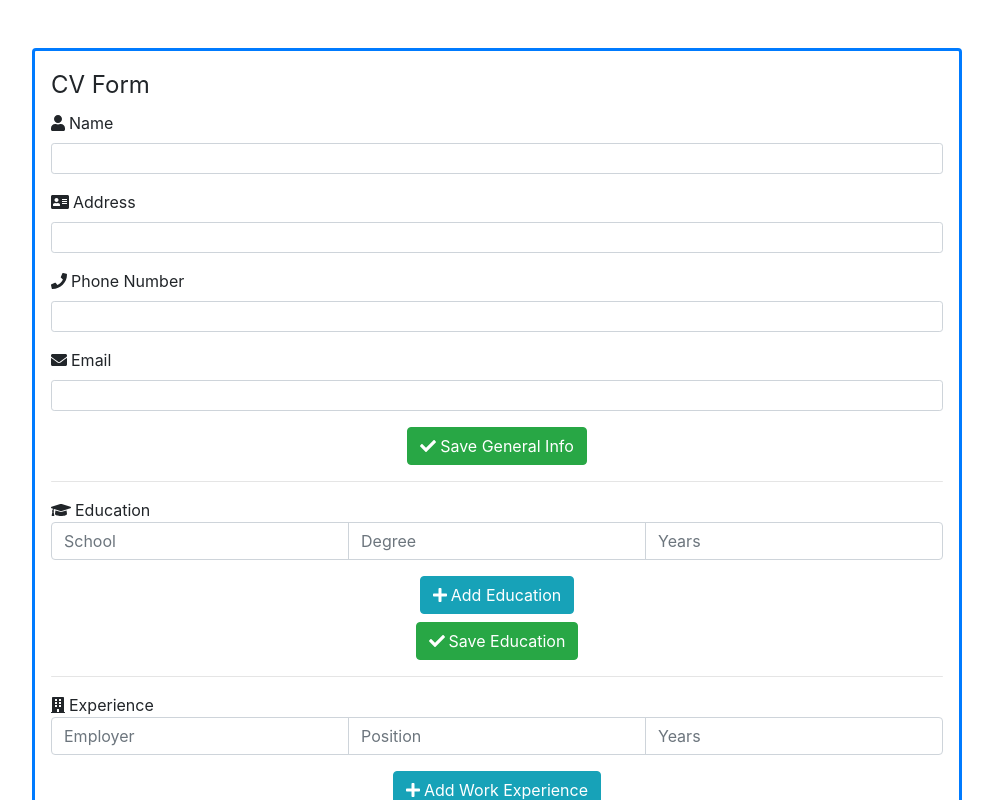
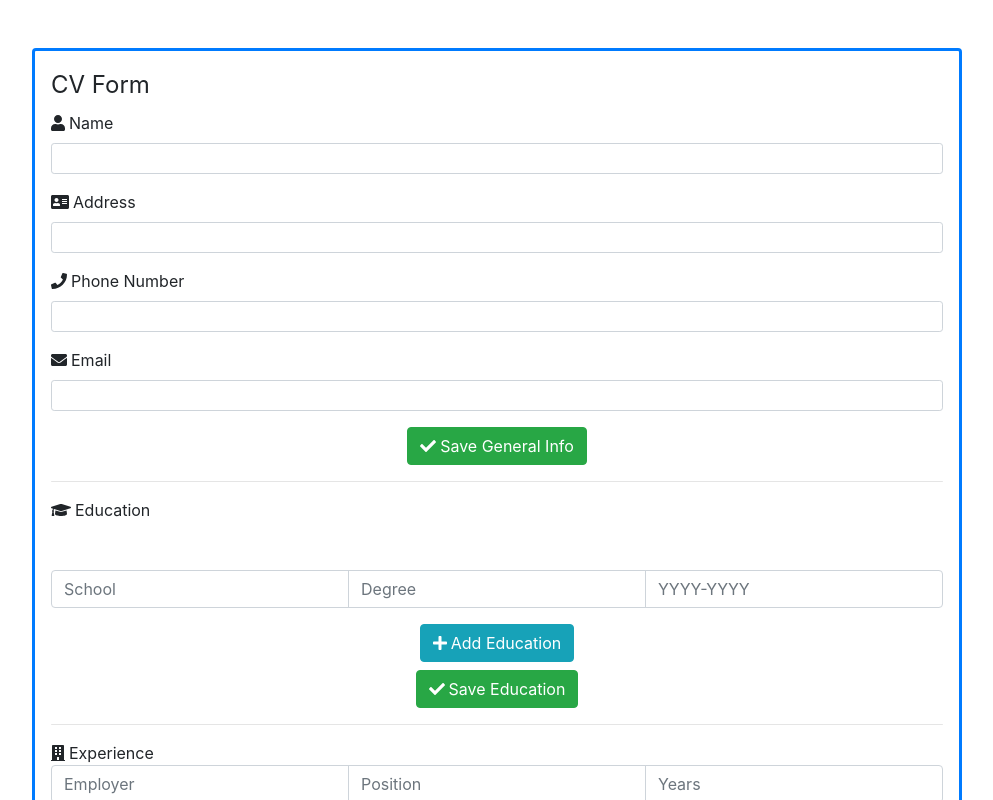
Before and after one commit to AaronMikelKey/cv-project, a React (Create React App) app: page / in a window 1280 px wide. Shown: the top 800 px of the page, without its empty margins (143-1136 px from the left). Built offline with nearby package versions, Linux system fonts and the light colour scheme.

Commit message:
created functions for adding new education to list and appending to this.state. Save edu not worked on yet

```diff
--- a/src/App.js
+++ b/src/App.js
@@ -17,6 +17,7 @@ class App extends Component {
       genIsSaved: false,
       education: [
         {
+          id: 0,
           school: "",
           title: "",
           date: ""
@@ -25,6 +26,7 @@ class App extends Component {
       eduIsSaved: false,
       experience: [
         {
+          id: 0,
           company: "",
           position: "",
           duties: "",
@@ -46,12 +48,34 @@ class App extends Component {
     this.setState({ genIsSaved: false });
   }
 
+  handleSaveEdu() {
+    this.setState({ eduIsSaved: true });
+  }
+
+  handleEditEdu() {
+    this.setState({ eduIsSaved: false });
+  }
+
   handleChange = (e) => {
     this.setState({
       ...this.state,
       [e.target.name]: e.target.value,
     });
   };
+
+  handleEduChange = (e) => {
+    e.preventDefault();
+    const newEdu = {
+      id: this.state.education.length,
+      school: e.target.form.elements.school.value,
+      title: e.target.form.elements.title.value,
+      date: e.target.form.elements.date.value
+    }
+    this.setState({
+      education: [...this.state.education, newEdu]
+    });
+  };
+
 
   render() {
     return (
@@ -68,7 +92,12 @@ class App extends Component {
           </div>
           <hr />
           <div id="education">
-            <EduInfo {...this.state} />
+            <EduInfo
+              {...this.state}
+              handleEduChange={this.handleEduChange}
+              handleSaveEdu={this.handleSaveEdu}
+              handleEditEdu={this.handleEditEdu}
+            />
           </div>
           <hr />
           <div id="experience">
--- a/src/components/Education.js
+++ b/src/components/Education.js
@@ -4,21 +4,56 @@ import React from 'react';
 import { library } from '@fortawesome/fontawesome-svg-core';
 import { faGraduationCap, faPlus, faCheck } from '@fortawesome/free-solid-svg-icons';
 
-library.add( faGraduationCap, faPlus, faCheck )
+library.add(faGraduationCap, faPlus, faCheck)
 
 
 const EduInfo = (props) => {
 
+  const AddEdu = ({ eduList }) => (
+    //add test for (props.education.years != "") before appending
+    <div>
+      {eduList.map(edu => (
+        <div key={edu.id} >
+          <strong>{edu.school}</strong><br />
+          {edu.title}<br />
+          {edu.date}
+        </div>
+      ))}
+      <div className="input-group mb-3">
+        <input type="text"
+          name="school"
+          aria-label="School"
+          className="form-control"
+          placeholder="School"
+        />
+        <input type="text"
+          name="title"
+          aria-label="Degree"
+          className="form-control"
+          placeholder="Degree"
+        />
+        <input type="text"
+          name="date"
+          aria-label="Years"
+          className="form-control"
+          placeholder="YYYY-YYYY"
+        />
+      </div>
+    </div>
+
+  );
+
+
   return (
     <div>
-      <span><FontAwesomeIcon icon={faGraduationCap} className="mr-1" />Education</span>
-      <div className="input-group mb-3">
-        <input type="text" aria-label="School" className="form-control" placeholder="School" />
-        <input type="text" aria-label="Degree" className="form-control" placeholder="Degree" />
-        <input type="text" aria-label="Years" className="form-control" placeholder="Years" />
-      </div>
-      <button className="btn btn-info btn-block w-auto mx-auto"><FontAwesomeIcon icon={faPlus} className="mr-1" />Add Education</button>
-      <button className="btn btn-success btn-block w-auto mx-auto"><FontAwesomeIcon icon={faCheck} className="mr-1" />Save Education</button>
+      <div><FontAwesomeIcon icon={faGraduationCap} className="mr-1" />Education</div>
+      <AddEdu eduList={props.education}  />
+      <button className="btn btn-info btn-block w-auto mx-auto" onClick={props.handleEduChange}>
+        <FontAwesomeIcon icon={faPlus} className="mr-1" />Add Education
+      </button>
+      <button className="btn btn-success btn-block w-auto mx-auto">
+        <FontAwesomeIcon icon={faCheck} className="mr-1" />Save Education
+      </button>
     </div>
   );
 };
```
